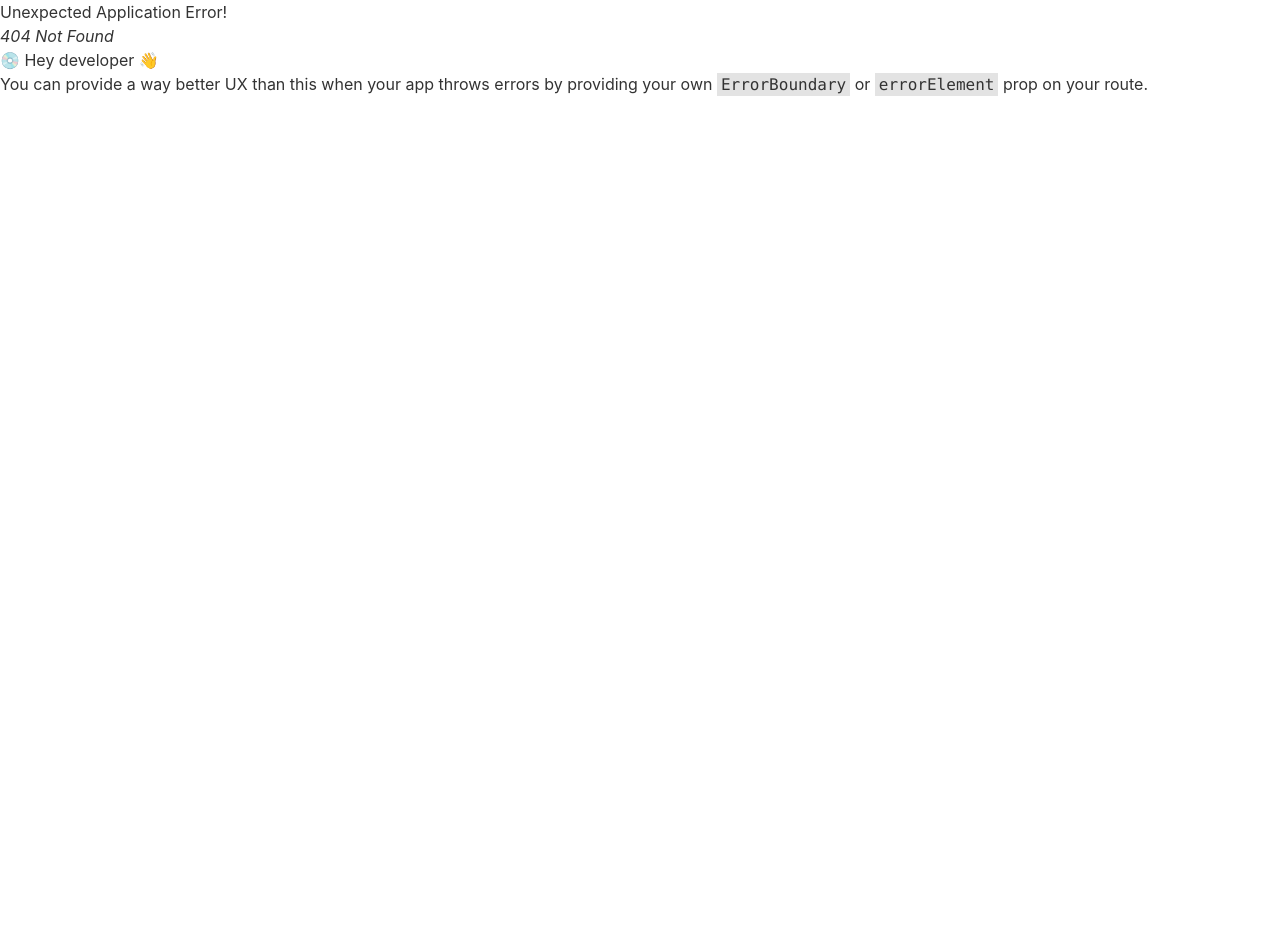
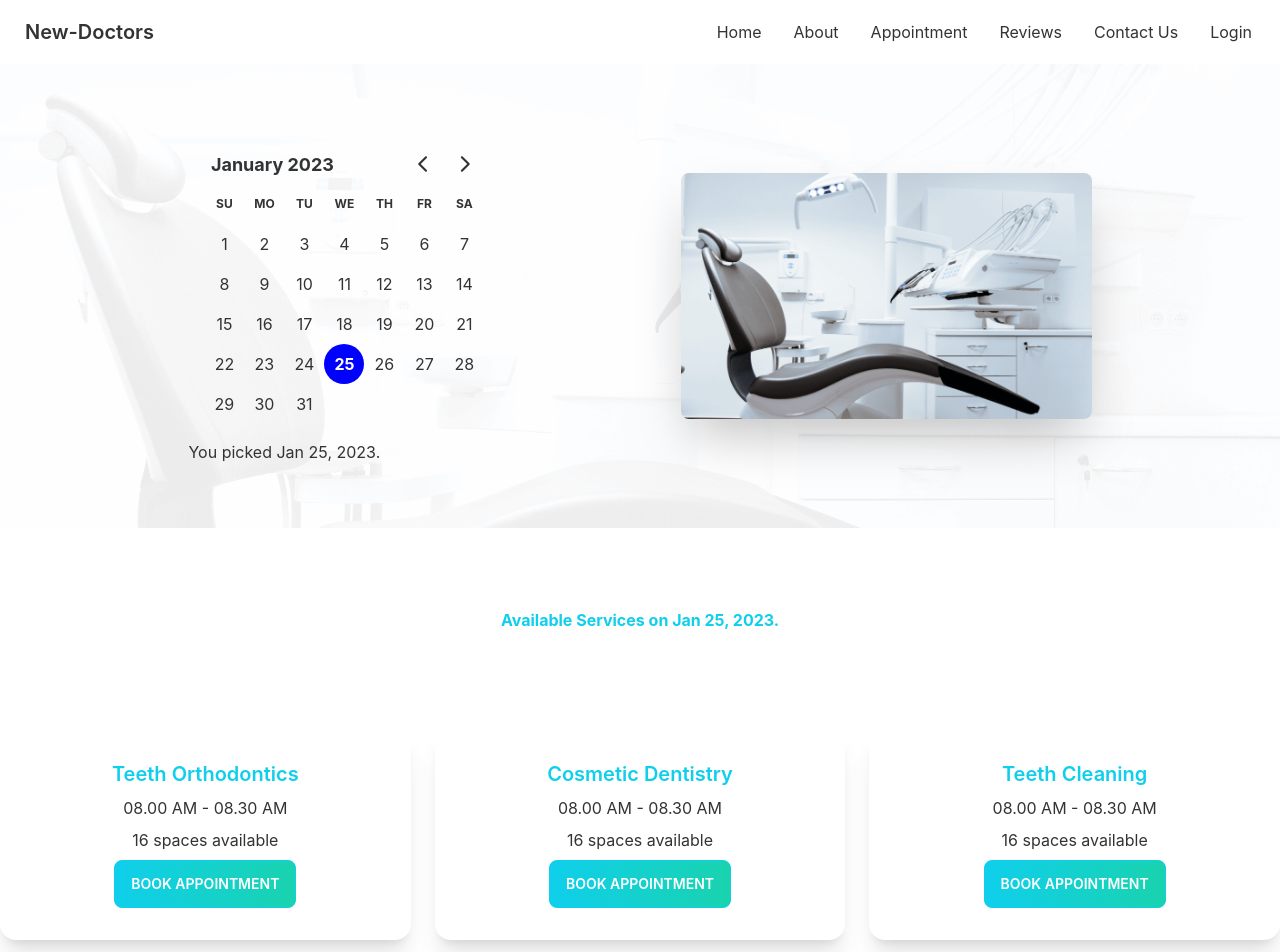
Before and after one commit to jhsayem021/new-doctors-client, a React (Create React App) app: page /appointment in a window 1280 px wide. Before the commit this address had no page. Shown: the top 952 px of the page. Before the commit the page ends 800 px from the top, so only its background shows below. Built offline with nearby package versions, Linux system fonts and the light colour scheme.

Commit message:
Appointment page frontend design

```diff
--- a/package.json
+++ b/package.json
@@ -7,7 +7,9 @@
     "@testing-library/react": "^13.4.0",
     "@testing-library/user-event": "^13.5.0",
     "daisyui": "^2.47.0",
+    "date-fns": "^2.29.3",
     "react": "^18.2.0",
+    "react-day-picker": "^8.5.0",
     "react-dom": "^18.2.0",
     "react-router-dom": "^6.7.0",
     "react-scripts": "5.0.1",
--- /dev/null
+++ b/public/appointmentOptions.json
@@ -0,0 +1,133 @@
+[
+    {
+      "_id": 1,
+      "name": "Teeth Orthodontics",
+      "slots": [
+        "08.00 AM - 08.30 AM",
+        "08.30 AM - 09.00 AM",
+        "09.00 AM - 9.30 AM",
+        "09.30 AM - 10.00 AM",
+        "10.00 AM - 10.30 AM",
+        "10.30 AM - 11.00 AM",
+        "11.00 AM - 11.30 AM",
+        "11.30 AM - 12.00 AM",
+        "1.00 PM - 1.30 PM",
+        "1.30 PM - 2.00 PM",
+        "2.00 PM - 2.30 PM",
+        "2.30 PM - 3.00 PM",
+        "3.00 PM - 3.30 PM",
+        "3.30 PM - 4.00 PM",
+        "4.00 PM - 4.30 PM",
+        "4.30 PM - 5.00 PM"
+      ]
+    },
+    {
+      "_id": 2,
+      "name": "Cosmetic Dentistry",
+      "slots": [
+        "08.00 AM - 08.30 AM",
+        "08.30 AM - 09.00 AM",
+        "09.00 AM - 9.30 AM",
+        "09.30 AM - 10.00 AM",
+        "10.00 AM - 10.30 AM",
+        "10.30 AM - 11.00 AM",
+        "11.00 AM - 11.30 AM",
+        "11.30 AM - 12.00 AM",
+        "1.00 PM - 1.30 PM",
+        "1.30 PM - 2.00 PM",
+        "2.00 PM - 2.30 PM",
+        "2.30 PM - 3.00 PM",
+        "3.00 PM - 3.30 PM",
+        "3.30 PM - 4.00 PM",
+        "4.00 PM - 4.30 PM",
+        "4.30 PM - 5.00 PM"
+      ]
+    },
+    {
+      "_id": 3,
+      "name": "Teeth Cleaning",
+      "slots": [
+        "08.00 AM - 08.30 AM",
+        "08.30 AM - 09.00 AM",
+        "09.00 AM - 9.30 AM",
+        "09.30 AM - 10.00 AM",
+        "10.00 AM - 10.30 AM",
+        "10.30 AM - 11.00 AM",
+        "11.00 AM - 11.30 AM",
+        "11.30 AM - 12.00 AM",
+        "1.00 PM - 1.30 PM",
+        "1.30 PM - 2.00 PM",
+        "2.00 PM - 2.30 PM",
+        "2.30 PM - 3.00 PM",
+        "3.00 PM - 3.30 PM",
+        "3.30 PM - 4.00 PM",
+        "4.00 PM - 4.30 PM",
+        "4.30 PM - 5.00 PM"
+      ]
+    },
+    {
+      "_id": 4,
+      "name": "Cavity Protection",
+      "slots": [
+        "08.00 AM - 08.30 AM",
+        "08.30 AM - 09.00 AM",
+        "09.00 AM - 9.30 AM",
+        "09.30 AM - 10.00 AM",
+        "10.00 AM - 10.30 AM",
+        "10.30 AM - 11.00 AM",
+        "11.00 AM - 11.30 AM",
+        "11.30 AM - 12.00 AM",
+        "1.00 PM - 1.30 PM",
+        "1.30 PM - 2.00 PM",
+        "2.00 PM - 2.30 PM",
+        "2.30 PM - 3.00 PM",
+        "3.00 PM - 3.30 PM",
+        "3.30 PM - 4.00 PM",
+        "4.00 PM - 4.30 PM",
+        "4.30 PM - 5.00 PM"
+      ]
+    },
+    {
+      "name": "Pediatric Dental",
+      "slots": [
+        "08.00 AM - 08.30 AM",
+        "08.30 AM - 09.00 AM",
+        "09.00 AM - 9.30 AM",
+        "09.30 AM - 10.00 AM",
+        "10.00 AM - 10.30 AM",
+        "10.30 AM - 11.00 AM",
+        "11.00 AM - 11.30 AM",
+        "11.30 AM - 12.00 AM",
+        "1.00 PM - 1.30 PM",
+        "1.30 PM - 2.00 PM",
+        "2.00 PM - 2.30 PM",
+        "2.30 PM - 3.00 PM",
+        "3.00 PM - 3.30 PM",
+        "3.30 PM - 4.00 PM",
+        "4.00 PM - 4.30 PM",
+        "4.30 PM - 5.00 PM"
+      ]
+    },
+    {
+      "_id": 6,
+      "name": "Oral Surgery",
+      "slots": [
+        "08.00 AM - 08.30 AM",
+        "08.30 AM - 09.00 AM",
+        "09.00 AM - 9.30 AM",
+        "09.30 AM - 10.00 AM",
+        "10.00 AM - 10.30 AM",
+        "10.30 AM - 11.00 AM",
+        "11.00 AM - 11.30 AM",
+        "11.30 AM - 12.00 AM",
+        "1.00 PM - 1.30 PM",
+        "1.30 PM - 2.00 PM",
+        "2.00 PM - 2.30 PM",
+        "2.30 PM - 3.00 PM",
+        "3.00 PM - 3.30 PM",
+        "3.30 PM - 4.00 PM",
+        "4.00 PM - 4.30 PM",
+        "4.30 PM - 5.00 PM"
+      ]
+    }
+  ]
--- /dev/null
+++ b/src/Pages/Appointment/Appointment/Appointment.js
@@ -0,0 +1,22 @@
+import React, { useState } from 'react';
+import AppointmentBanner from '../AppointmentBanner/AppointmentBanner';
+import AvailableAppointments from '../AvailableAppointments/AvailableAppointments';
+
+const Appointment = () => {
+    const [selectedDate, setSelectedDate] = useState(new Date);
+
+    return (
+        <div>
+            <AppointmentBanner
+            selectedDate = {selectedDate}
+            setSelectedDate = {setSelectedDate}
+            ></AppointmentBanner>
+            <AvailableAppointments
+            selectedDate = {selectedDate}
+            setSelectedDate = {setSelectedDate}
+            ></AvailableAppointments>
+        </div>
+    );
+};
+
+export default Appointment;
--- /dev/null
+++ b/src/Pages/Appointment/AppointmentBanner/AppointmentBanner.js
@@ -0,0 +1,33 @@
+import React, { useState } from 'react';
+import { format } from 'date-fns';
+import { DayPicker } from 'react-day-picker';
+import chair from '../../../assets/images/chair.png'
+import bgAppoint from '../../../assets/images/bg.png'
+
+
+const AppointmentBanner = ({selectedDate,setSelectedDate}) => {
+
+    return (
+        <div
+        style={{
+            backgroundImage: `url(${bgAppoint})` ,
+            backgroundSize: 'cover',
+        }}
+        className="hero  bg-base-100 py-12">
+            <div className="hero-content flex-col lg:flex-row-reverse justify-evenly">
+                <img src={chair} className="sm:w-1/3 w-full rounded-lg shadow-2xl" />
+                <div>
+                <DayPicker
+      mode="single"
+      selected ={selectedDate}
+      onSelect ={setSelectedDate}
+
+    />
+    <p>You picked {format(selectedDate, 'PP')}.</p>
+                </div>
+            </div>
+        </div>
+    );
+};
+
+export default AppointmentBanner;
--- /dev/null
+++ b/src/Pages/Appointment/AvailableAppointments/AppointmentOption.js
@@ -0,0 +1,19 @@
+import React from 'react';
+
+const AppointmentOption = ({appointmentOption}) => {
+    const {name,slots} = appointmentOption;
+    return (
+        <div className="card  bg-base-100 shadow-xl">
+  <div className="card-body items-center">
+    <h2 className="card-title text-primary text-center">{name}</h2>
+     {(slots.length > 0) ? slots[0] : 'Try another day'}
+    <p> {slots.length } {slots.length>1 ? 'spaces' : 'space'} available</p>
+    <div className="card-actions ">
+      <button className="btn  btn-primary bg-gradient-to-r from-primary to-secondary text-white ">Book Appointment</button>
+    </div>
+  </div>
+</div>
+    );
+};
+
+export default AppointmentOption;
--- /dev/null
+++ b/src/Pages/Appointment/AvailableAppointments/AvailableAppointments.js
@@ -0,0 +1,29 @@
+import React, { useEffect, useState } from 'react';
+import { format } from 'date-fns';
+import AppointmentOption from './AppointmentOption';
+
+const AvailableAppointments = ({selectedDate,setSelectedDate}) => {
+    const [appointmentOptions, setAppointmentOptions] = useState([])
+
+    useEffect( ()=>{
+        fetch('appointmentOptions.json')
+        .then(res => res.json())
+        .then(data => setAppointmentOptions(data))
+    },[])
+
+    return (
+        <div className='mt-20 mb-24'>
+            <p className='text-primary text-center font-bold' >Available Services on  {format(selectedDate, 'PP')}.</p>
+            <div className='grid gap-6  grid-cols-1 lg:grid-cols-3 mt-24'>
+                {
+                    appointmentOptions.map(option =><AppointmentOption
+                    key={option._id}
+                    appointmentOption = {option}
+                    ></AppointmentOption>)
+                }
+            </div>
+        </div>
+    );
+};
+
+export default AvailableAppointments;
--- a/src/Pages/Shared/Footer/Footer.js
+++ b/src/Pages/Shared/Footer/Footer.js
@@ -27,10 +27,10 @@
     </div>
   </div>
 </footer>
-<footer className="footer items-center p-4 bg-accent text-neutral-content">
-  <div className="items-center grid-flow-col">
+<footer className="  p-4 bg-accent text-neutral-content">
+  <div className="">
 
-    <p>Copyright © 2023 - All right reserved</p>
+    <p className='text-center'>Copyright © 2023 - All right reserved</p>
   </div>
 
 </footer>
--- a/src/Routes/Routes/Routes.js
+++ b/src/Routes/Routes/Routes.js
@@ -1,6 +1,7 @@
 import React from "react";
 import { createBrowserRouter } from "react-router-dom";
 import Main from "../../Layout/Main";
+import Appointment from "../../Pages/Appointment/Appointment/Appointment";
 import Home from "../../Pages/Home/Home/Home";
 import Login from "../../Pages/Login/Login";
 
@@ -21,6 +22,11 @@
                 path: '/login',
                 element: <Login></Login>
             }
+            ,
+            {
+                path: '/appointment',
+                element: <Appointment></Appointment>
+            }
         ]
     }
 ])
--- a/src/index.js
+++ b/src/index.js
@@ -3,6 +3,7 @@
 import './index.css';
 import App from './App';
 import reportWebVitals from './reportWebVitals';
+import 'react-day-picker/dist/style.css';
 
 const root = ReactDOM.createRoot(document.getElementById('root'));
 root.render(
```
Also changed, not shown: 1 other file (tests, documents, lock files or other folders).
